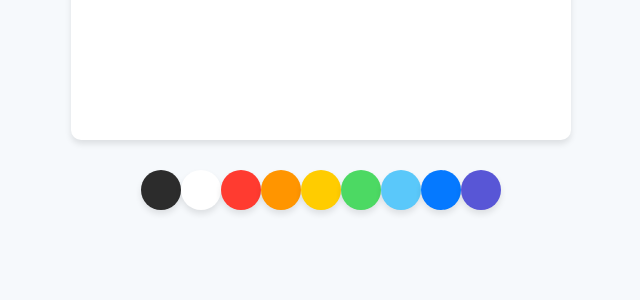
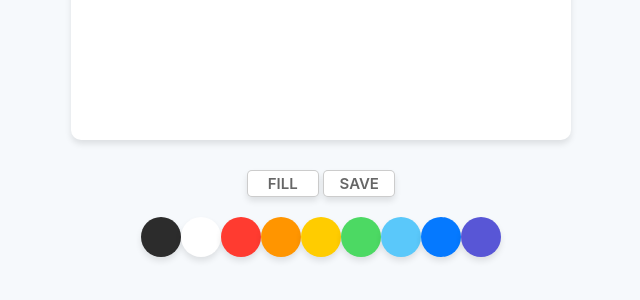
Before and after one commit to purple402/paintJS, a plain HTML site: page index.html in a window 1280 px wide. Shown: the part 410-710 px from the top of the page, without its empty margins (319-959 px from the left). Drawn offline with Linux system fonts and the light colour scheme.

Commit message:
make control btns

```diff
--- a/index.html
+++ b/index.html
@@ -10,6 +10,10 @@
 <body>
     <canvas id="jsCanvas" class="canvas"></canvas>
     <div class="controls">
+        <div class="controls__btns">
+            <button id="jsMode">Fill</button>
+            <button id="jsSave">Save</button>
+            </div>
         <div class="controls__colors" id="jsColors">
             <div class="controls__color" style="background-color:#2c2c2c"></div>
             <div class="controls__color" style="background-color:white"></div>
--- a/styles.css
+++ b/styles.css
@@ -24,6 +24,30 @@ body {
     align-items: center;
 }
 
+.controls .controls__btns {
+    margin-bottom: 20px;
+}
+
+.controls__btns button {
+    all: unset;
+    cursor: pointer;
+    background-color: white;
+    padding: 5px 0px;
+    width: 70px;
+    text-align: center;
+    border: 1px solid rgba(0, 0, 0, 0.2);
+    border-radius: 5px;
+    box-shadow: 0 4px 6px rgba(0, 0, 0, .1);
+    color:rgba(0, 0, 0, .6);
+    text-transform: uppercase;
+    font-weight: 600;
+    font-size: 15px;
+}
+
+.controls__btns button:active {
+    transform: scale(0.98);
+}
+
 .controls__colors {
     display: flex;
 }
```
